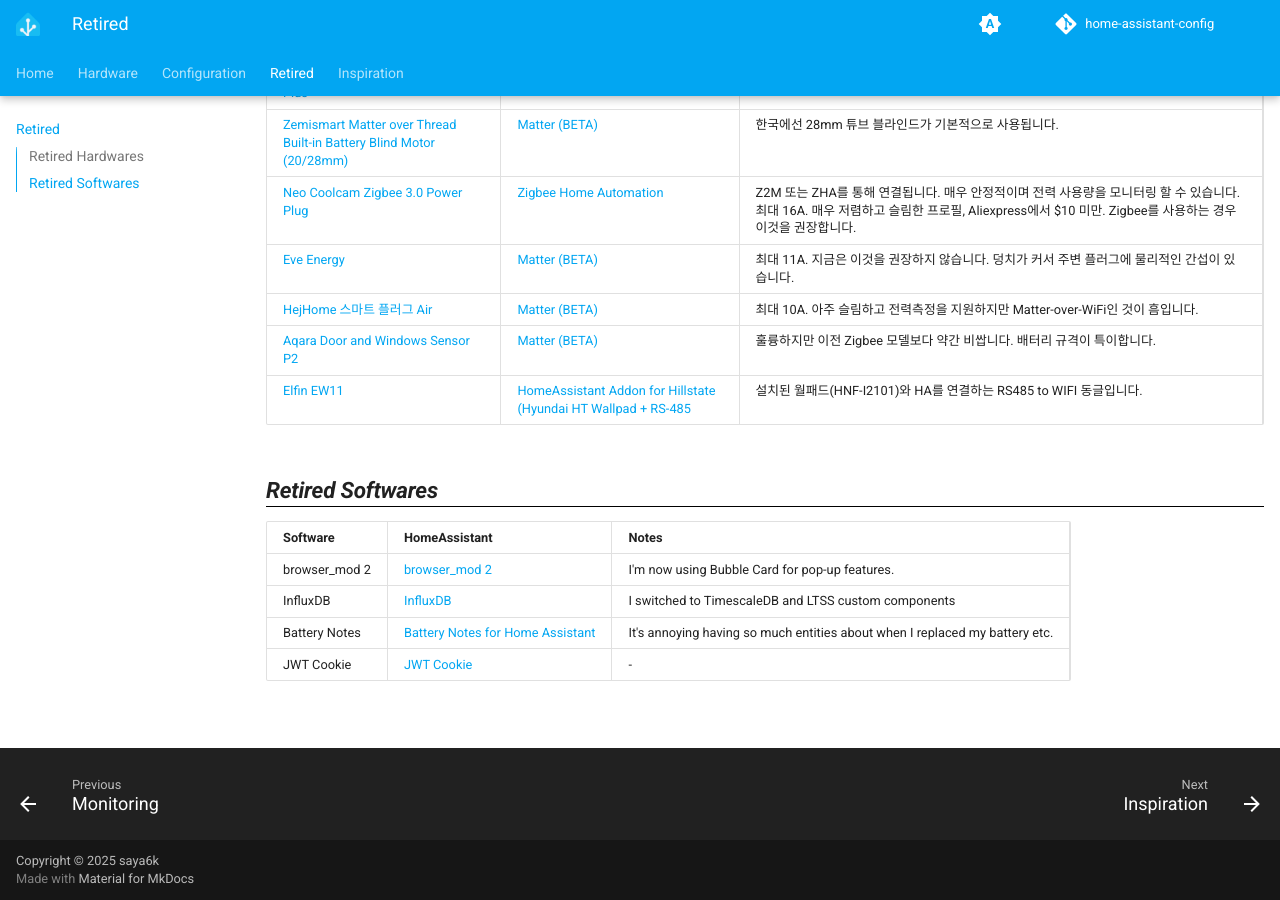
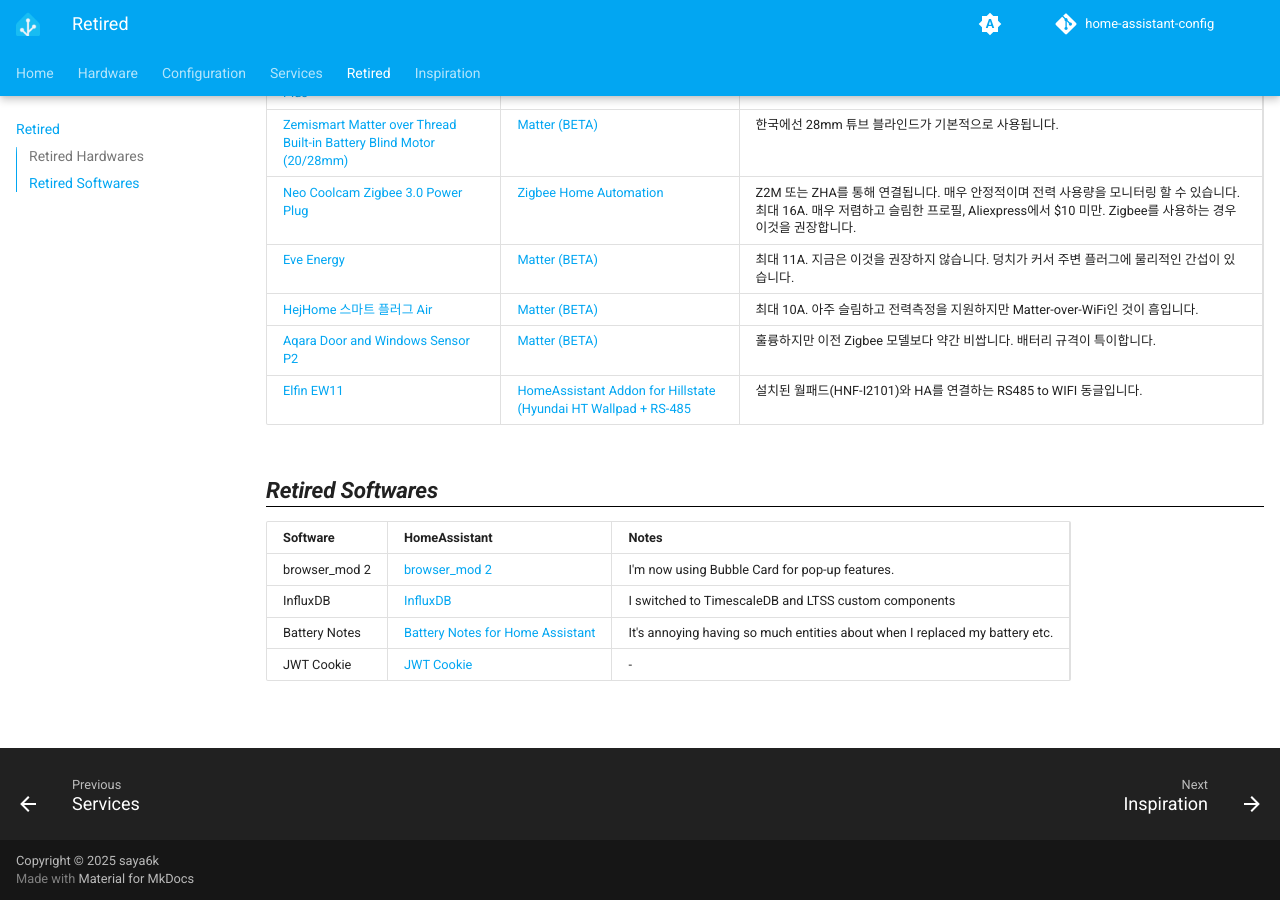
Before and after one commit to saya6k/home-assistant-config, an MkDocs documentation site: the page built from docs/retired.md, in a window 1280 px wide and 900 px high, scrolled down 638 px. Built offline with MkDocs 1.6.1 and Material for MkDocs 9.7.7, drawn with Linux system fonts in a browser that asks for light colours; comment, search, counter and statistics services are not loaded.

Commit message:
docs: Add Services Chapter

```diff
--- a/mkdocs.yml
+++ b/mkdocs.yml
@@ -60,6 +60,7 @@ nav:
       - config/automations.md
       - config/services.md
       - config/monitoring.md
+  - Services: services/index.md
   - Retired: retired.md
   - Inspiration: resources.md
 
```
Also changed, not shown: docs/services/index.md (added).
